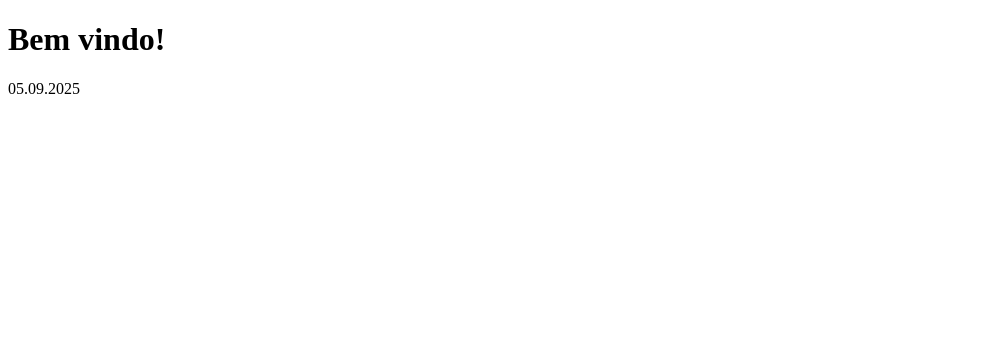
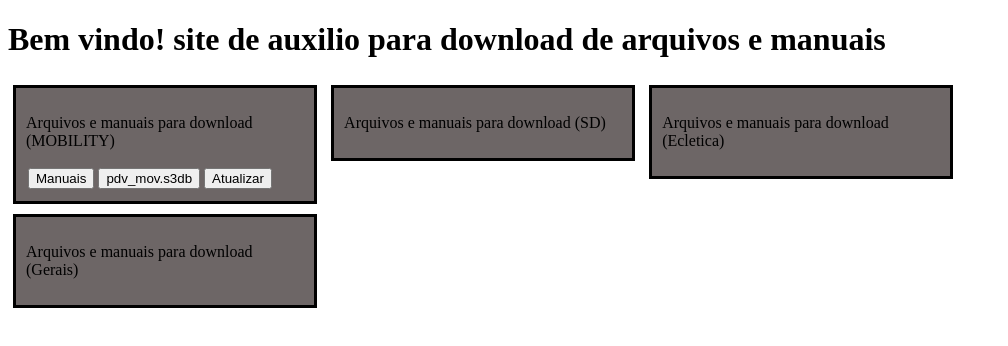
Before and after one commit to LeonardoNascimento-0710/Estudos, a plain HTML site: page WeekOne/DayOne/Index.html in a window 1280 px wide. Shown: the whole page, without its empty margins (0-1008 px from the left). Drawn offline with Linux system fonts and the light colour scheme.

Commit message:
atualizações

```diff
--- a/WeekOne/DayOne/Index.html
+++ b/WeekOne/DayOne/Index.html
@@ -3,16 +3,35 @@
 <head>
     <meta charset="UTF-8">
     <meta name="viewport" content="width=device-width, initial-scale=1.0">
-    <title>Day One</title>
+    <title>ACS AUTOMACAO</title>
     <link rel="stylesheet" href="style.css">
-</head>
+    </head>
 
 <header>
-    <h1>Bem vindo!</h1>
-    <time>05.09.2025</time>
+    <h1>Bem vindo! site de auxilio para download de arquivos e manuais</h1>
 </header>
 
 <body>
+    <div class="System Mobility">
+        <p>Arquivos e manuais para download (MOBILITY)</p>
+        <button class="botoes" id="ManuaisMob">Manuais</button>
+        <button class="botoes" id="BancoMov">pdv_mov.s3db</button>
+        <button class="botoes" id="AtuMob">Atualizar</button>
+    </div>
 
+    <div class="System SD">
+        <p>Arquivos e manuais para download (SD)</p>
+    </div>
+
+    <div class="System Ecletica">
+        <p>Arquivos e manuais para download (Ecletica)</p>
+    </div>
+
+    <div class="System Gerais">
+        <p>Arquivos e manuais para download (Gerais)</p>
+    </div>
+
+    <script src="script.js"></script>
 </body>
+
 </html>
--- /dev/null
+++ b/WeekOne/DayOne/script.js
@@ -0,0 +1,15 @@
+const manuaismobility = document.getElementById("ManuaisMob")
+const BancoMov = document.getElementById("BancoMov")
+const AtuMob = document.getElementById("AtuMob")
+
+manuaismobility.addEventListener("click", function(){
+    alert("")
+})
+
+BancoMov.addEventListener("click", function(){
+    alert("")
+})
+
+AtuMob.addEventListener("click", function(){
+    alert("54.207.107.184:1603")
+})
--- a/WeekOne/DayOne/style.css
+++ b/WeekOne/DayOne/style.css
@@ -0,0 +1,19 @@
+body{
+    background-color: rgb(255, 255, 255);
+}
+
+.System {
+    width: 22%;
+    display: inline-table;
+    padding: 10px;
+    margin: 5px;
+    border: 3px;
+    border-style: solid;
+    border-color: black;
+    color: rgb(0, 0, 0);
+    background-color: rgb(109, 102, 102);
+}
+
+.botoes{
+    margin: 2px;
+}
```
